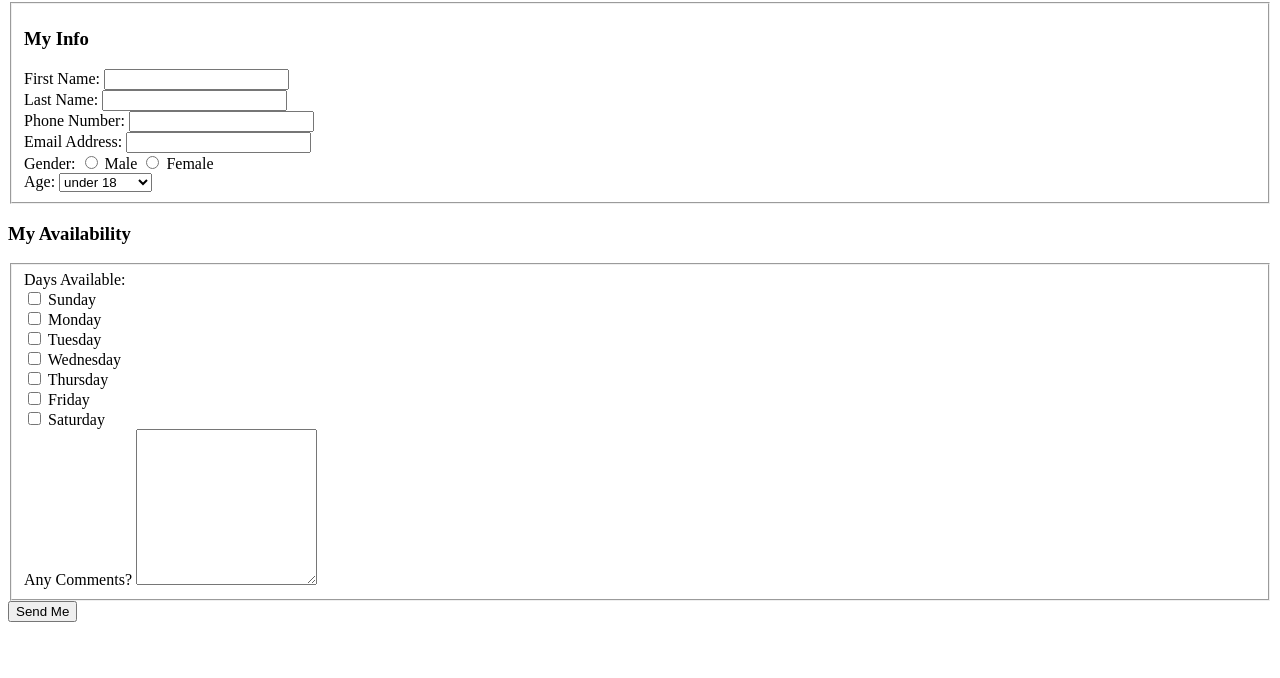
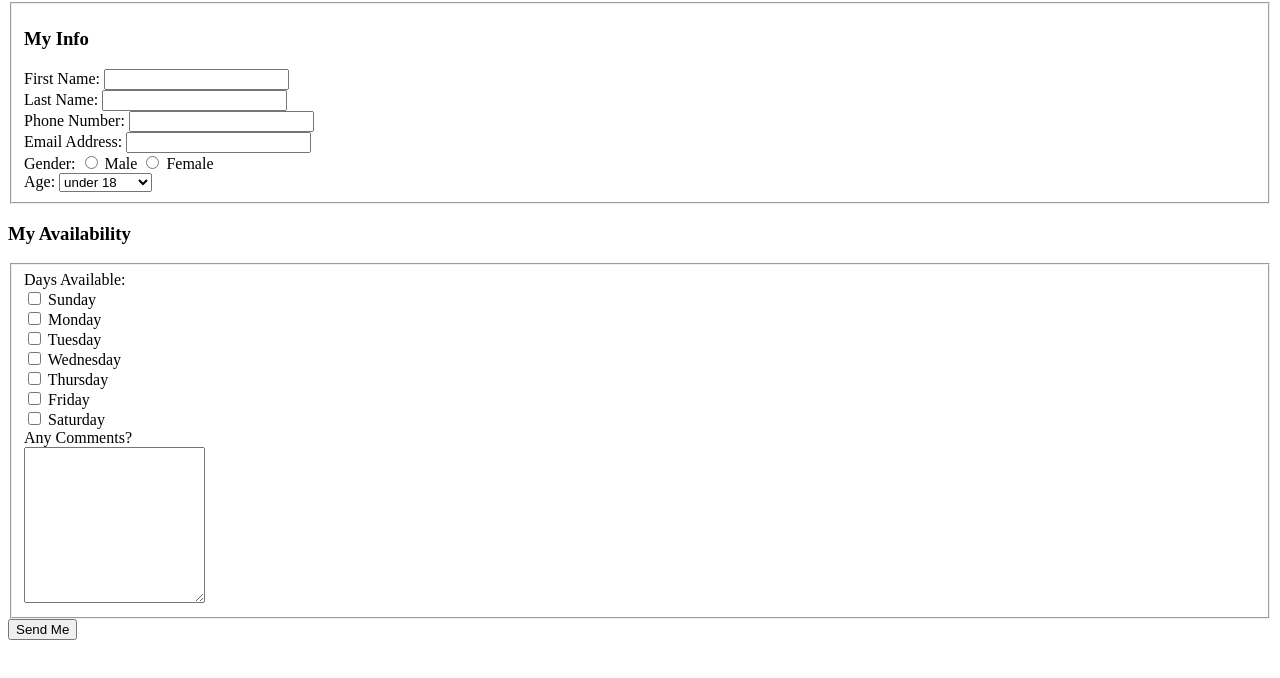
Before and after one commit to dvmodeste/Lab-4, a plain HTML site: page index.html in a window 1280 px wide. Shown: the part 78-756 px from the top of the page. Drawn offline with Linux system fonts and the light colour scheme.

Commit message:
update on comment

```diff
--- a/index.html
+++ b/index.html
@@ -91,11 +91,10 @@
                 <label for="sat">Saturday</label>
             </div>
 
+			<label >Any Comments?</label>
 	        <div>
-                <label>Any Comments?
-                  <textarea name="comments_field" rows="10" cols="20"></textarea>
-				</label>
-            </div>
+            <textarea name="comments_field" rows="10" cols="20"></textarea>
+			</div>
 	</fieldset>
        <input type="submit" value="Send Me">
 
```
